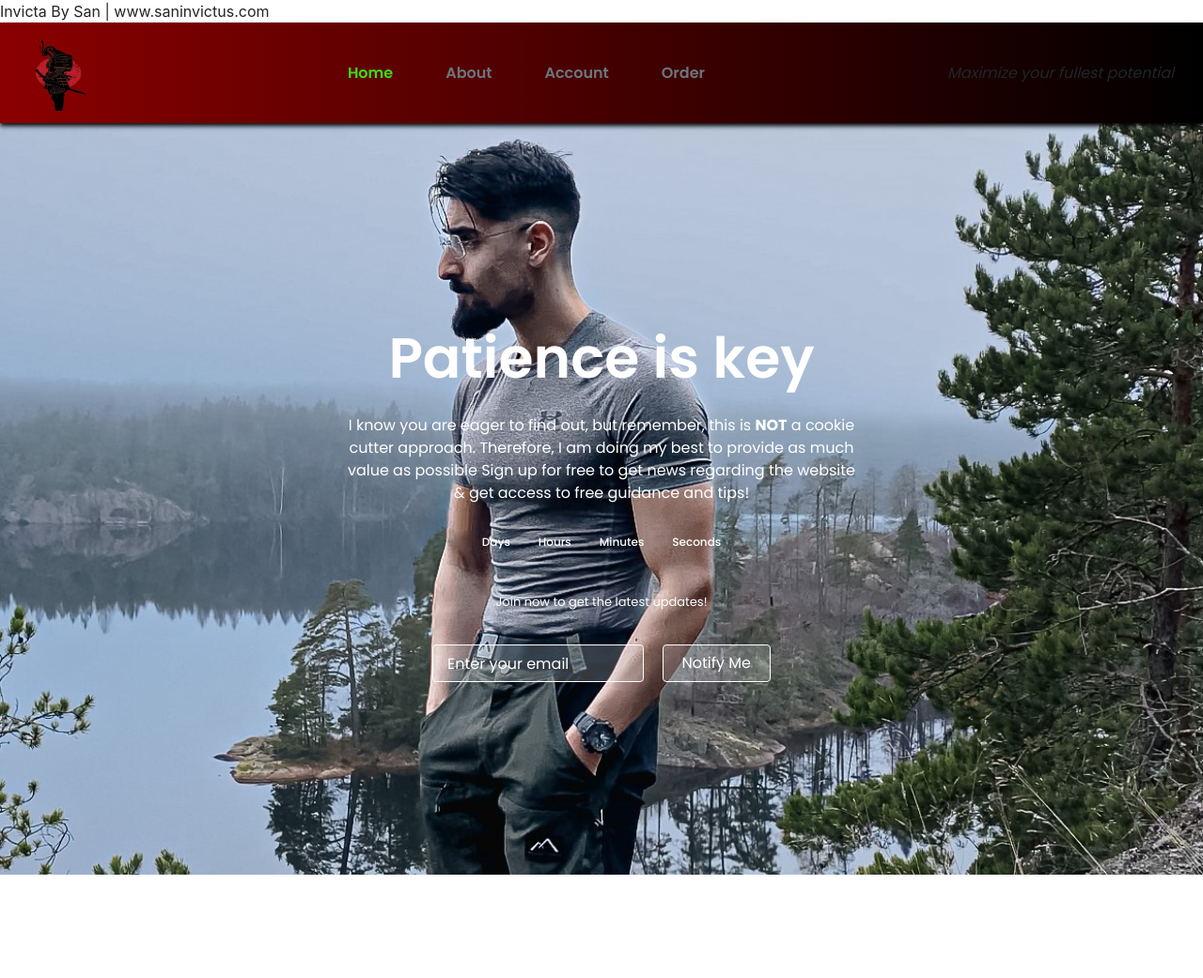
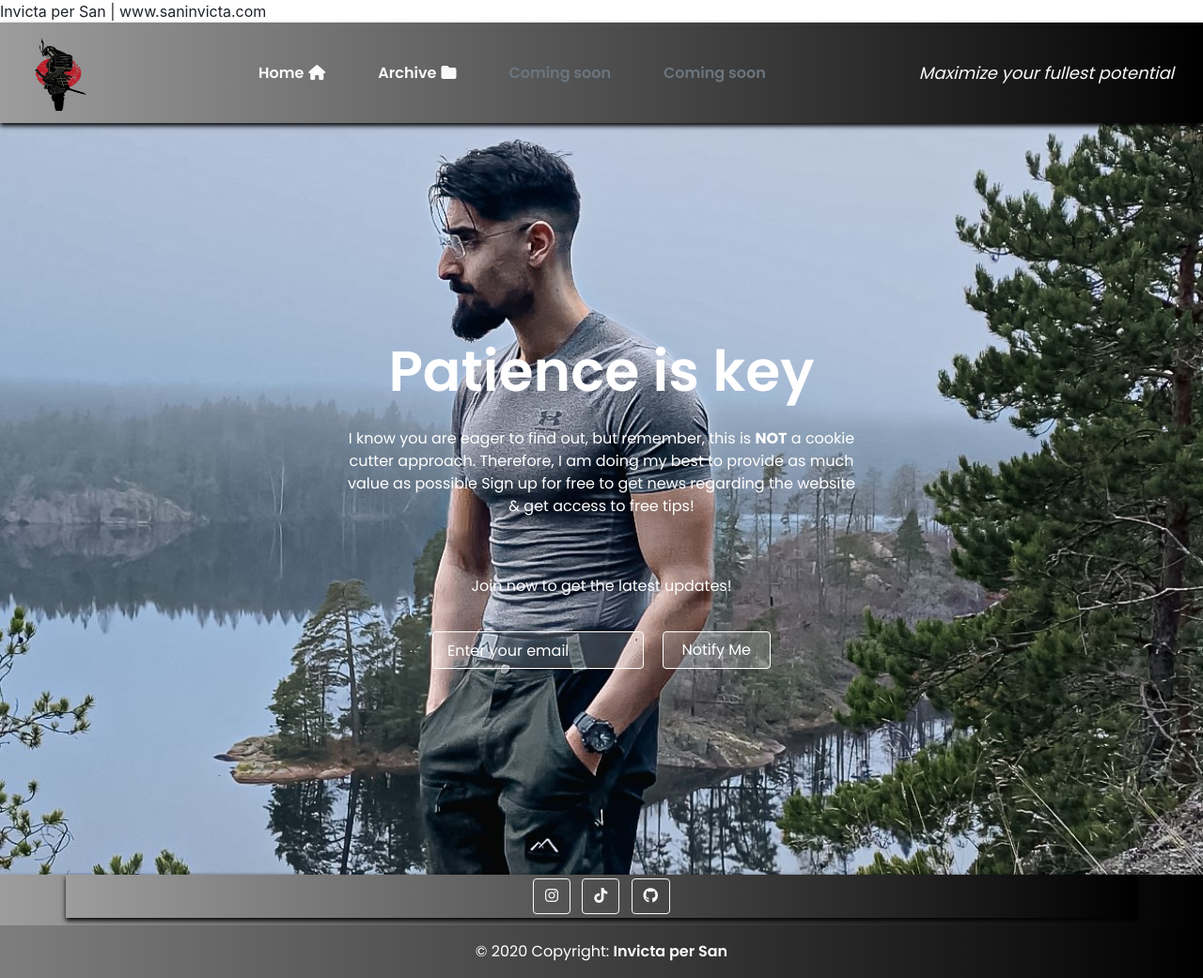
Before and after one commit to SanZangana/Invicta, a plain HTML site: page index.html in a window 1280 px wide. Shown: the whole page at 94% size. Before the commit the page ends 931 px from the top, so only its background shows below. Drawn offline with nearby package versions, Linux system fonts and the light colour scheme.

Commit message:
Add files via upload

```diff
--- a/index.html
+++ b/index.html
@@ -1,11 +1,12 @@
 <!DOCTYPE html>
- Invicta By San | www.saninvictus.com
+ Invicta per San | www.saninvicta.com
 <html lang="en">
   <head>
     <meta charset="UTF-8" />
     <meta http-equiv="X-UA-Compatible" content="IE=edge" />
     <meta name="viewport" content="width=device-width, initial-scale=1.0" />
     <title>Website Coming Soon Page</title>
+    <script src="https://kit.fontawesome.com/715907e61a.js" crossorigin="anonymous"></script>
     <link rel="stylesheet" href="https://cdn.jsdelivr.net/npm/bootstrap@4.6.2/dist/css/bootstrap.min.css"
     integrity="sha384-xOolHFLEh07PJGoPkLv1IbcEPTNtaed2xpHsD9ESMhqIYd0nLMwNLD69Npy4HI+N" crossorigin="anonymous">
 
@@ -26,16 +27,16 @@
         <div class="collapse navbar-collapse justify-content-between" id="navbarText">
             <ul class="navbar-nav ml-auto mb-2 mb-lg-0">
             <li class="nav-item">
-                <a class="nav-link" href="#">Home</a>
+                <a class="nav-link" href="index.html">Home<i class="fa fa-house fa-home"></i></a>
             </li>
             <li class="nav-item">
-                <a class="nav-link disabled" href="#">About</a>
+                <a class="nav-link" href="archive.html">Archive<i class="fa fa-folder fa-archive"></i></a>
             </li>
             <li class="nav-item">
-                <a class="nav-link disabled" href="#">Account</a>
+                <a class="nav-link disabled" href="#">Coming soon</a>
             </li>
             <li class="nav-item">
-                <a class="nav-link disabled" href="#">Order</a>
+                <a class="nav-link disabled" href="#">Coming soon</a>
             </li>
             </ul>
             <span class="navbar-text ml-auto">
@@ -44,44 +45,60 @@
         </div>
     </nav>
 
-    <section class="container">
-      <img src="images/invicta_bg.jpg" alt="" class="image" />
+    <section id="container">
+      <img src="images/invicta_bg.jpg" alt="background picture of San" class="image" />
       <header>Patience is key</header>
       <p>
         I know you are eager to find out, but remember, this is <strong>NOT</strong> a cookie cutter approach.
         Therefore, I am doing my best to provide as much value as possible
-        Sign up for free to get news regarding the website & get access to free guidance and tips!
+        Sign up for free to get news regarding the website & get access to free tips!
       </p>
-      <div class="time-content">
-        <div class="time days">
-          <span class="number"></span>
-          <span class="text">days</span>
-        </div>
-        <div class="time hours">
-          <span class="number"></span>
-          <span class="text">hours</span>
-        </div>
-        <div class="time minutes">
-          <span class="number"></span>
-          <span class="text">minutes</span>
-        </div>
-        <div class="time seconds">
-          <span class="number"></span>
-          <span class="text">seconds</span>
-        </div>
-      </div>
-
       <div class="email-content">
         <p>Join now to get the latest updates!</p>
-
         <div class="input-box">
           <input type="email" placeholder="Enter your email" />
           <button>Notify Me</button>
         </div>
       </div>
     </section>
+
+    <footer class="text-center text-white footer">
+      <!-- Grid container -->
+      <div class="container">
+        <!-- Section: Social media -->
+        <section class="mb-2">
+          <!-- Instagram -->
+          <a class="btn btn-outline-light btn-floating m-1" href="#!" role="button"
+            ><i class="fab fa-instagram"></i
+          ></a>
+
+          <!-- TikTok -->
+          <a class="btn btn-outline-light btn-floating m-1" href="#!" role="button"
+            ><i class="fab fa-tiktok"></i
+          ></a>
+
+          <!-- Github -->
+          <a class="btn btn-outline-light btn-floating m-1" href="#!" role="button"
+            ><i class="fab fa-github"></i
+          ></a>
+        </section>
+        <!-- Section: Social media -->
+      </div>
+      <!-- Grid container -->
+
+      <!-- Copyright -->
+      <div class="text-center p-3" style="background-color: rgba(0, 0, 0, 0.2);">
+        © 2020 Copyright:
+        <a class="text-white" href="https://saninvicta.com/">Invicta per San</a>
+      </div>
+      <!-- Copyright -->
+    </footer>
+
+
+<!-- End of .container -->
+
      <script src="https://cdn.jsdelivr.net/npm/@popperjs/core@2.10.2/dist/umd/popper.min.js" integrity="sha384-7+zCNj/IqJ95wo16oMtfsKbZ9ccEh31eOz1HGyDuCQ6wgnyJNSYdrPa03rtR1zdB" crossorigin="anonymous"></script>
-<script src="https://cdn.jsdelivr.net/npm/bootstrap@5.1.3/dist/js/bootstrap.min.js" integrity="sha384-QJHtvGhmr9XOIpI6YVutG+2QOK9T+ZnN4kzFN1RtK3zEFEIsxhlmWl5/YESvpZ13" crossorigin="anonymous"></script>
+    <script src="https://cdn.jsdelivr.net/npm/bootstrap@5.1.3/dist/js/bootstrap.min.js" integrity="sha384-QJHtvGhmr9XOIpI6YVutG+2QOK9T+ZnN4kzFN1RtK3zEFEIsxhlmWl5/YESvpZ13" crossorigin="anonymous"></script>
 
   </body>
 </html>
--- a/style.css
+++ b/style.css
@@ -1,16 +1,23 @@
 /* Google Fonts - Poppins */
  @import url("https://fonts.googleapis.com/css2?family=Poppins:wght@300;400;500;600;700&display=swap");
 /* General Style rules */
+:root {
+  --primary-color: #3a4052;
+}
 * {
    margin: 0;
    padding: 0;
    box-sizing: border-box;
    font-family: "Poppins", sans-serif;
  }
-
+html,body {
+  width: 100vw;
+  height: 100vh;
+  margin: 0;
+}
  /* Navbar style */
 .nav-bar {
-  background-image: linear-gradient(to right,#8B0000, black);
+  background-image: linear-gradient(to right,#9d9d9d, black);
   box-shadow: 0px 3px 5px #000;
 }
 .nav-text {
@@ -18,7 +25,7 @@
 }
 a {
   text-decoration: none;
-  color: rgb(60, 222, 15);
+  color: #fafafa;
   font-weight: 600;
   transition: ease-in-out 0.3s;
 }
@@ -43,17 +50,19 @@ a:hover {
   margin-top: 2px;
   width: 22px;
 }
-
-
 .navbar-toggler span + span + span {
   width: 22px;
 }
-
 .nav-item {
   margin: 20px;
 }
- /* Container style rules */
- .container {
+.navbar-text {
+  font-weight: 400;
+  font-size: large;
+  color: #fafafa;
+}
+ /* (Index.html page) Container style rules */
+ #container {
    display: flex;
    row-gap: 15px;
    align-items: center;
@@ -63,28 +72,27 @@ a:hover {
    width: 100%;
    overflow: hidden;
  }
- .container .image {
+ #container .image {
    position: absolute;
    height: 100%;
    width: 100%;
    object-fit: cover;
    z-index: -1;
  }
-
- .container header {
+ #container header {
    font-size: 60px;
    color: #fff;
    font-weight: 600;
    text-align: center;
  }
- .container p {
+ #container p {
    font-size: 16px;
    font-weight: 400;
    color: #fff;
    max-width: 550px;
    text-align: center;
  }
- .container .time-content {
+ #container .time-content {
    display: flex;
    column-gap: 30px;
    align-items: center;
@@ -107,6 +115,8 @@ a:hover {
    text-transform: capitalize;
    font-size: 12px;
  }
+
+
  /* Email style rule */
  .email-content {
    display: flex;
@@ -156,6 +166,26 @@ a:hover {
    background-color: #fff;
    color: #0d6a81;
  }
+ .fa-archive {
+  margin-left: 5px;
+ }
+ .fa-home {
+  margin-left: 5px;
+ }
+#videoBG {
+  position: fixed;
+  z-index: -1;
+}
+
+/* Footer styling */
+.container {
+  background-image: linear-gradient(to right,#9d9d9d, black);
+  box-shadow: 0px 3px 5px #000;
+}
+.footer {
+  background-image: linear-gradient(to right,#9d9d9d, black);
+  box-shadow: 0px 3px 5px #000;
+}
  @media screen and (max-width: 300px) {
    .container header {
      font-size: 50px;
```
Also changed, not shown: archive.html (added, +92 -0 lines), poster.jpg (added).
